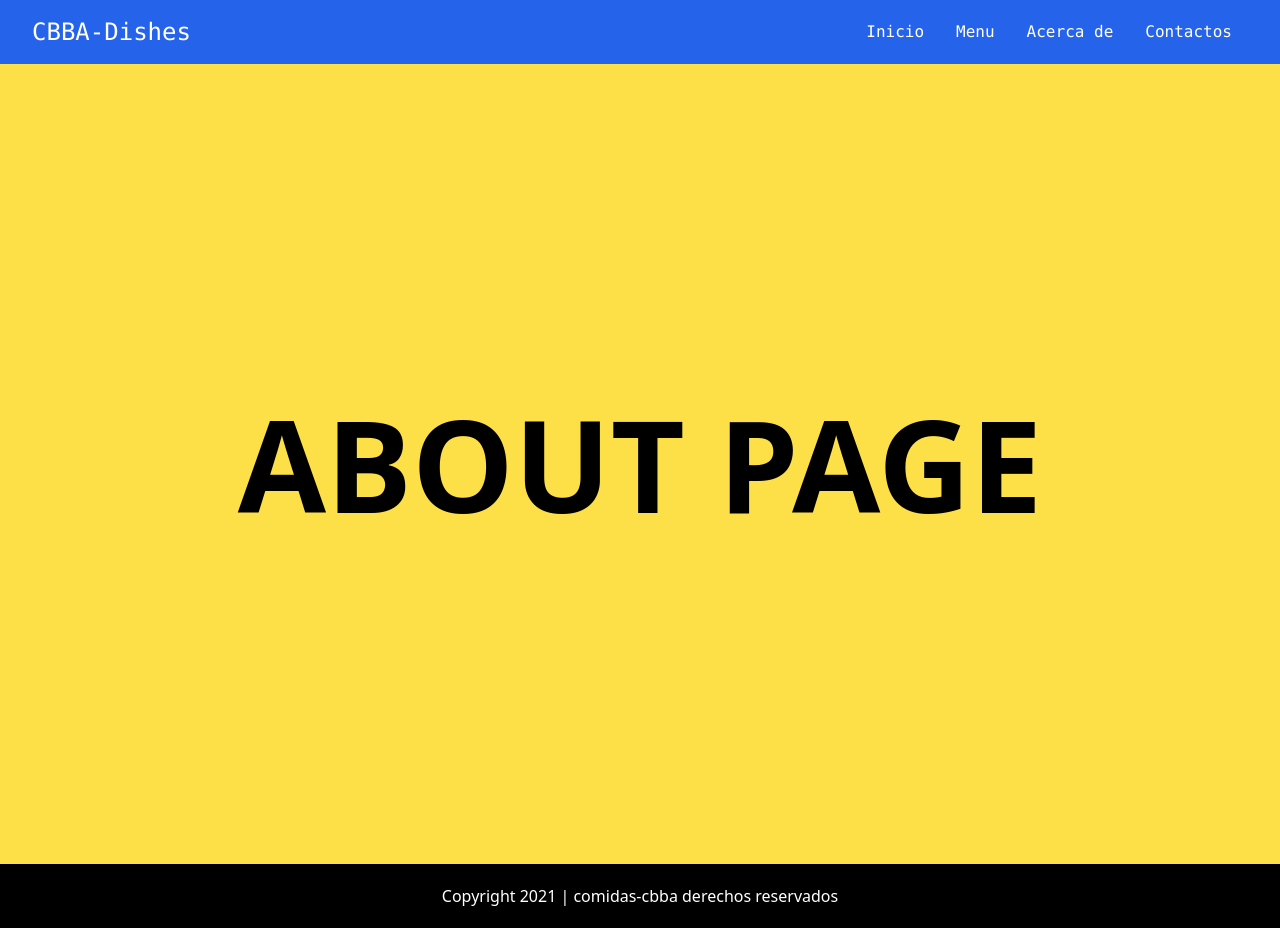
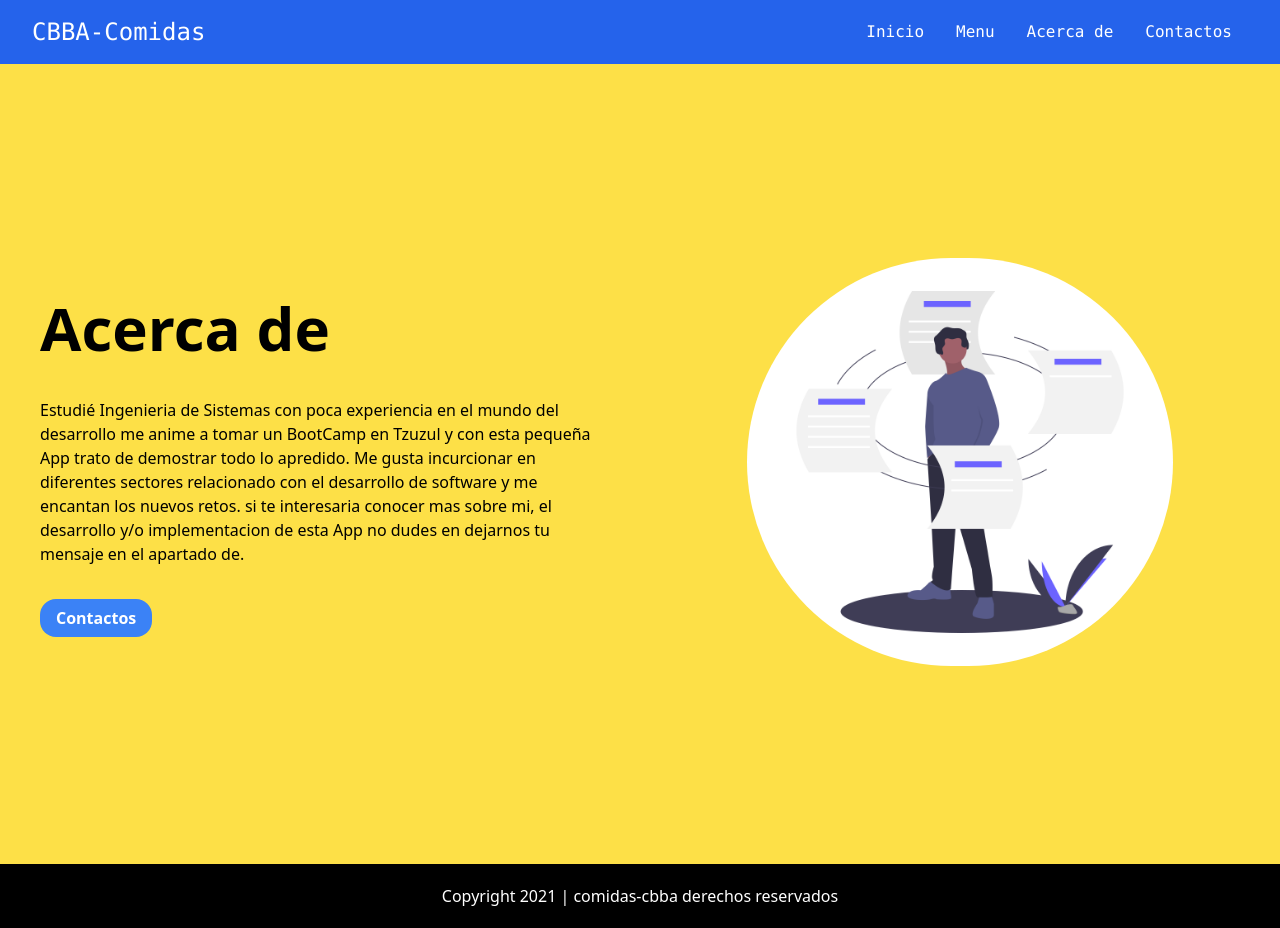
Before and after one commit to juanAriel/Comidas-Cbba, a React (Create React App) app: page /about in a window 1280 px wide. Built offline with nearby package versions, Linux system fonts and the light colour scheme.

Commit message:
hasta aqui se termino la seccion Acerca de  el cual consta de una imagen y una pequeña descripcion todo con estilos de tailwind

```diff
--- a/src/components/Content.jsx
+++ b/src/components/Content.jsx
@@ -9,25 +9,25 @@ export default function Content() {
           <div className="menu-card">
               <img src={Desayuno} alt="" className="h-48 rounded mb-10 shadow md:h-full" />
               <div className="flex flex-col justify-center items-center">
-                  <h2 className="text-2xl-mb-2">Api con pastel</h2>
-                  <p className="mb-2 text-center">Desayuno tradicional de la ciudad de Cochabamba</p>
-                  <span>10bs</span>
+                  <h2 className="text-2xl-mb-2 font-black uppercase">Api con pastel</h2>
+                  <p className="mb-2 text-center font-black">Desayuno tradicional de la ciudad de Cochabamba</p>
+                  <span className='text-3xl font-black'>10bs</span>
               </div>
           </div>
           <div className="menu-card">
               <img src={Almuerzo} alt="" className="h-48 rounded mb-10 shadow md:h-full" />
               <div className="flex flex-col justify-center items-center">
-                  <h2 className="text-2xl-mb-2">Sopa de mani</h2>
-                  <p className="mb-2 text-center">Sopa tradicional de la ciudad de Cochabamba con ingedientes base como mani, fideo y papas fritas</p>
-                  <span>12bs</span>
+                  <h2 className="text-2xl-mb-2 font-black uppercase">Sopa de mani</h2>
+                  <p className="mb-2 text-center font-black">Sopa tradicional de la ciudad de Cochabamba con ingedientes base como mani, fideo y papas fritas</p>
+                  <span className='text-3xl font-black'>12bs</span>
               </div>
           </div>
           <div className="menu-card">
               <img src={Cena} alt="" className="h-48 rounded mb-10 shadow md:h-full" />
               <div className="flex flex-col justify-center items-center">
-                  <h2 className="text-2xl-mb-2">Silpancho</h2>
-                  <p className="mb-2 text-center">Plato que se frecuenta en de Cochabamba</p>
-                  <span>15bs</span>
+                  <h2 className="text-2xl-mb-2 font-black uppercase">Silpancho</h2>
+                  <p className="mb-2 text-center font-black">Plato que se frecuenta en de Cochabamba</p>
+                  <span className='text-3xl font-black'>15bs</span>
               </div>
           </div>
         </>
--- a/src/components/NavBar.jsx
+++ b/src/components/NavBar.jsx
@@ -7,7 +7,7 @@ export default function NavBar({toggle}) {
     return (
         <nav className='flex justify-between items-center h-16 bg-blue-600 text-white realtavi shadow-sm font-mono'
         role='navigation'>
-            <Link to='/' className='pl-8 text-2xl'>CBBA-Dishes</Link>
+            <Link to='/' className='pl-8 text-2xl'>CBBA-Comidas</Link>
             <div className="px-4 cursor-pointer md:hidden" onClick={toggle}>
             <svg xmlns="http://www.w3.org/2000/svg" className="h-6 w-6" fill="none" viewBox="0 0 24 24" stroke="currentColor">
                 <path strokeLinecap="round" strokeLinejoin="round" strokeWidth={2} d="M4 6h16M4 12h16M4 18h16" />
--- a/src/pages/about.js
+++ b/src/pages/about.js
@@ -1,11 +1,21 @@
 import React from 'react'
-
 export default function about() {
+    const img = require('../images/aboust-us.png');
     return (
         <div className='h-screen flex justify-center items-center bg-yellow-300'>
-            <h1 className='text-9xl uppercase font-black'>
-                About Page
-            </h1>
+                <div className='grid lg:grid-cols-2 py-20 max-w-7xl mx-auto'>
+                    <div className="py-10 px-10">
+                        <h1 className="text-6xl font-black">Acerca de</h1>
+                        <p className="py-10 text-base">Estudié Ingenieria de Sistemas con poca experiencia en el mundo del desarrollo me anime a tomar un BootCamp en Tzuzul y con esta pequeña App trato de demostrar todo lo apredido.
+                        Me gusta incurcionar en diferentes sectores relacionado con el desarrollo de software y me encantan los nuevos retos.
+                        si te interesaria conocer mas sobre mi, el desarrollo y/o implementacion de esta App no dudes en dejarnos tu mensaje en el apartado de.</p>
+
+                   <a href='/contacto' class="bg-blue-500    hover:bg-blue-700 text-white font-bold py-2 px-4 rounded-2xl">Contactos</a>
+                    </div>
+                    <div className="hero-image-container w-4/6 mx-auto" >
+                            <img className='bg-transparent rounded-full' src={img}></img>
+                    </div>
+                </div>
         </div>
     )
 }
```
Also changed, not shown: src/images/aboust-us.png (added).
